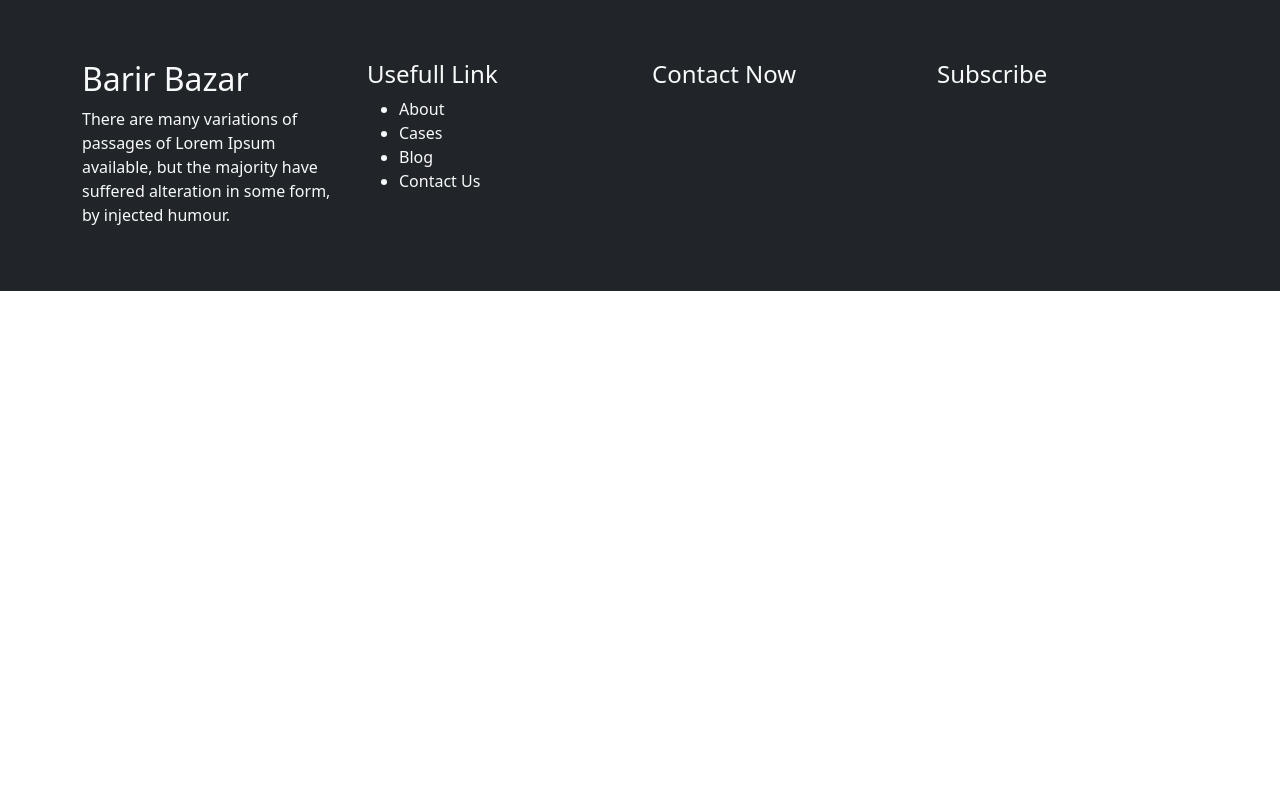
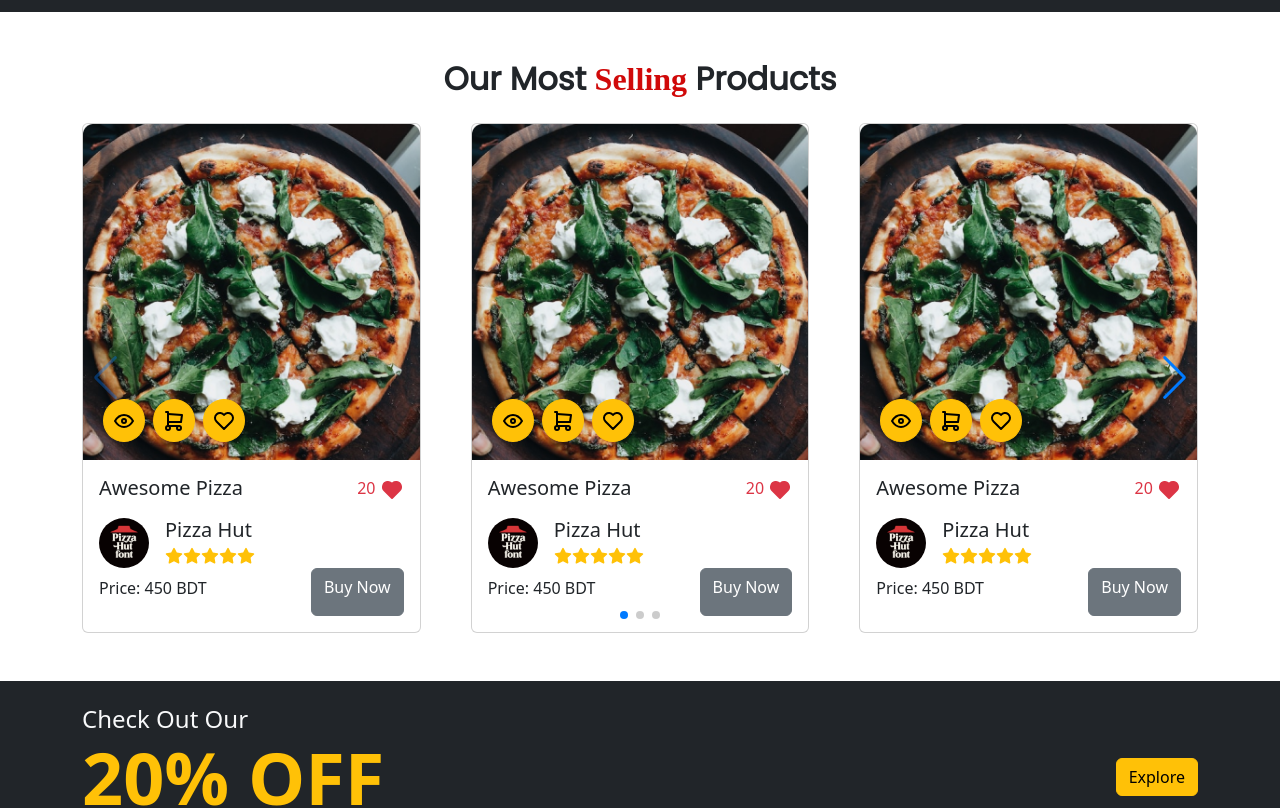
Before and after one commit to mdsahhinreza/barir-bazar, a React (Create React App) app: page / in a window 1280 px wide. Shown: the part 1460-2268 px from the top of the page. Before the commit the page ends 1751 px from the top, so only its background shows below. Built offline with nearby package versions, Linux system fonts and the light colour scheme; a web font is replaced by a local one.

Commit message:
CTA Section completed

```diff
--- /dev/null
+++ b/src/Pages/Home/HomePage/CTA.jsx
@@ -0,0 +1,20 @@
+import React from 'react';
+
+const CTA = () => {
+    return (
+        <div className='bg-dark'>
+            <div className="container d-flex  justify-content-between align-items-center py-4">
+                <div>
+                    <h4 className='m-0 text-light'>Check Out Our</h4>
+                    <h1 className='display-2 fw-bold text-warning m-0'>20% OFF</h1>
+                    <h4 className='m-0 text-light'>Check Out Our</h4>
+                </div>
+                <div>
+                    <button className='btn btn-warning'>Explore</button>
+                </div>
+            </div>
+        </div>
+    );
+};
+
+export default CTA;
--- /dev/null
+++ b/src/Pages/Home/HomePage/Featured.jsx
@@ -0,0 +1,36 @@
+import React from 'react';
+import { Navigation, Pagination, A11y } from 'swiper/modules';
+
+import { Swiper, SwiperSlide } from 'swiper/react';
+
+// Import Swiper styles
+import 'swiper/css/bundle';
+import ProductCard from './ProductCard';
+
+const Featured = () => {
+    return (
+        <div className='py-5'>
+            <div className='container'>
+                <h2 className='text-center fw-bold ff-poppins pb-3'>Our Most <span className='ff-sscript secColor'>Selling</span> Products</h2>
+            </div>
+            <div className="container">
+                <Swiper
+                    // install Swiper modules
+                    modules={[Navigation, Pagination, A11y]}
+                    spaceBetween={50}
+                    slidesPerView={3}
+                    navigation
+                    pagination={{ clickable: true }}
+                >
+                    <SwiperSlide><ProductCard></ProductCard></SwiperSlide>
+                    <SwiperSlide><ProductCard></ProductCard></SwiperSlide>
+                    <SwiperSlide><ProductCard></ProductCard></SwiperSlide>
+                    <SwiperSlide><ProductCard></ProductCard></SwiperSlide>
+                    <SwiperSlide><ProductCard></ProductCard></SwiperSlide>
+                </Swiper>
+            </div>
+        </div>
+    );
+};
+
+export default Featured;
--- a/src/Pages/Home/HomePage/Homepage.jsx
+++ b/src/Pages/Home/HomePage/Homepage.jsx
@@ -3,6 +3,8 @@ import Slider from './Slider'
 import PickCategory from './PickCategory'
 import '../../../Assets/css/Home.css';
 import MostSelling from './MostSelling';
+import Featured from './Featured';
+import CTA from './CTA';
 
 const Homepage = () => {
     return (
@@ -10,6 +12,8 @@ const Homepage = () => {
             <Slider></Slider>
             <PickCategory></PickCategory>
             <MostSelling></MostSelling>
+            <Featured></Featured>
+            <CTA></CTA>
         </div>
     )
 }
```
